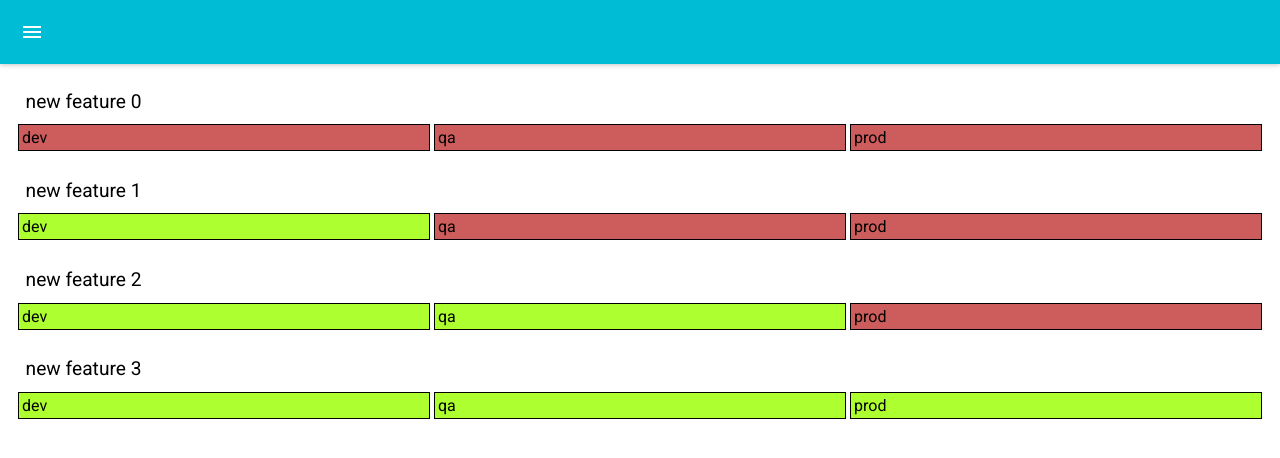
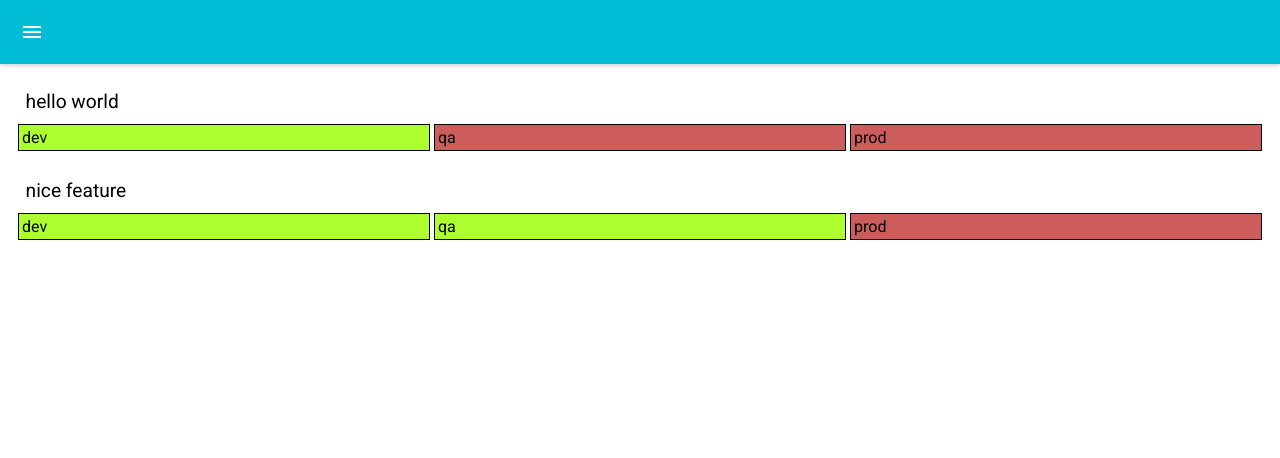
Before and after one commit to bilal-fazlani/feature-toggles-ui, a React (Create React App) app: page / in a window 1280 px wide. Shown: the top 458 px of the page. Built offline with nearby package versions, Linux system fonts and the light colour scheme; what react-tap-event-plugin would draw is missing.

Commit message:
Retrieving data from redux

```diff
--- a/package.json
+++ b/package.json
@@ -3,6 +3,7 @@
   "version": "0.1.0",
   "private": true,
   "dependencies": {
+    "lodash": "^4.17.4",
     "material-ui": "^0.18.7",
     "prop-types": "^15.5.10",
     "react": "^15.6.1",
--- a/src/App.js
+++ b/src/App.js
@@ -1,5 +1,5 @@
 import React, { Component } from 'react';
-import AppLayout from "./components/AppLayout/AppLayout";
+import AppLayout from "./components/AppLayout";
 
 import MuiThemeProvider from 'material-ui/styles/MuiThemeProvider';
 import {connect} from "react-redux";
--- /dev/null
+++ b/src/components/AppLayout.jsx
@@ -0,0 +1,39 @@
+import * as React from "react";
+import {AppBar} from "material-ui";
+import Sidebar from "./Sidebar";
+import {toggleSidebar} from "../actionCreators/sidebar";
+import {connect} from "react-redux";
+import Loader from "./Loader";
+import FeatureTogglesPage from "./FeatureTogglesPage";
+
+class AppLayout extends React.Component{
+
+    render(){
+        return <div>
+
+            <AppBar title={this.props.togglesLoaded ? this.props.applicationName : 'Loading...'}
+                    onLeftIconButtonTouchTap = {this.props.togglesLoaded ? this.props.handleToggle: ()=>{}} />
+
+            {
+                this.props.togglesLoaded ?
+                    <div>
+                        <Sidebar />
+                        <FeatureTogglesPage applicationName={this.props.applicationName}/>
+                    </div>
+                 :
+                <Loader />
+            }
+        </div>
+    }
+}
+
+const mapDispatchToProps = (dispatch) => ({
+    handleToggle : () => dispatch(toggleSidebar())
+});
+
+const mapStateToProps = (state) => ({
+    togglesLoaded: state.featureToggles.loaded,
+    applicationName : state.activeApplication
+});
+
+export default connect(mapStateToProps, mapDispatchToProps)(AppLayout);
--- a/src/components/AppLayout/AppLayout.jsx
+++ /dev/null
@@ -1,95 +0,0 @@
-import * as React from "react";
-import {AppBar} from "material-ui";
-import Sidebar from "./Sidebar";
-import {toggleSidebar} from "../../actionCreators/sidebar";
-import {connect} from "react-redux";
-import Loader from "./Loader";
-import Application from "../Application";
-
-class AppLayout extends React.Component{
-
-    render(){
-        return <div>
-
-            <AppBar title={this.props.togglesLoaded ? this.props.applicationName : 'Loading...'}
-                    onLeftIconButtonTouchTap = {this.props.togglesLoaded ? this.props.handleToggle: ()=>{}} />
-
-            {
-                this.props.togglesLoaded ?
-                    <div>
-                        <Sidebar />
-                        <Application applicationName={this.props.applicationName}/>
-                    </div>
-                 :
-                <Loader />
-            }
-
-            {/*<SwipeableViews*/}
-                {/*index={this.state.slideIndex}*/}
-                {/*onChangeIndex={this.handleChange}*/}
-            {/*>*/}
-                {/*<div className="collapsible-content">*/}
-                    {/*<Feature featureName="new feature 0" toggles={{dev: false, qa: false, prod: false}} />*/}
-                    {/*<Feature featureName="new feature 1" toggles={{dev: true, qa: false, prod: false}} />*/}
-                    {/*<Feature featureName="new feature 2 " toggles={{dev: true, qa: true, prod: false}} />*/}
-                    {/*<Feature featureName="new feature 3" toggles={{dev: true, qa: true, prod: true}} />*/}
-                {/*</div>*/}
-                {/*<div className="collapsible-content">*/}
-                    {/*<Feature featureName="new feature 0" toggles={{dev: false, qa: true, prod: false}} />*/}
-                    {/*<Feature featureName="new feature 1" toggles={{dev: true, qa: false, prod: false}} />*/}
-                {/*</div>*/}
-                {/*<div className="collapsible-content">*/}
-                    {/*<Feature featureName="new feature 0" toggles={{dev: false, qa: false, prod: false}} />*/}
-                    {/*<Feature featureName="new feature 1" toggles={{dev: true, qa: false, prod: false}} />*/}
-                    {/*<Feature featureName="new feature 2 " toggles={{dev: true, qa: true, prod: false}} />*/}
-                    {/*<Feature featureName="new feature 3" toggles={{dev: true, qa: true, prod: true}} />*/}
-                {/*</div>*/}
-                {/*<div className="collapsible-content">*/}
-                    {/*<Feature featureName="new feature 0" toggles={{dev: false, qa: true, prod: false}} />*/}
-                    {/*<Feature featureName="new feature 1" toggles={{dev: true, qa: false, prod: false}} />*/}
-                {/*</div>*/}
-                {/*<div className="collapsible-content">*/}
-                    {/*<Feature featureName="new feature 0" toggles={{dev: false, qa: false, prod: false}} />*/}
-                    {/*<Feature featureName="new feature 1" toggles={{dev: true, qa: false, prod: false}} />*/}
-                    {/*<Feature featureName="new feature 2 " toggles={{dev: true, qa: true, prod: false}} />*/}
-                    {/*<Feature featureName="new feature 3" toggles={{dev: true, qa: true, prod: true}} />*/}
-                {/*</div>*/}
-                {/*<div className="collapsible-content">*/}
-                    {/*<Feature featureName="new feature 0" toggles={{dev: false, qa: true, prod: false}} />*/}
-                    {/*<Feature featureName="new feature 1" toggles={{dev: true, qa: false, prod: false}} />*/}
-                {/*</div>*/}
-                {/*<div className="collapsible-content">*/}
-                    {/*<Feature featureName="new feature 0" toggles={{dev: false, qa: false, prod: false}} />*/}
-                    {/*<Feature featureName="new feature 1" toggles={{dev: true, qa: false, prod: false}} />*/}
-                    {/*<Feature featureName="new feature 2 " toggles={{dev: true, qa: true, prod: false}} />*/}
-                    {/*<Feature featureName="new feature 3" toggles={{dev: true, qa: true, prod: true}} />*/}
-                {/*</div>*/}
-                {/*<div className="collapsible-content">*/}
-                    {/*<Feature featureName="new feature 0" toggles={{dev: false, qa: true, prod: false}} />*/}
-                    {/*<Feature featureName="new feature 1" toggles={{dev: true, qa: false, prod: false}} />*/}
-                {/*</div>*/}
-                {/*<div className="collapsible-content">*/}
-                    {/*<Feature featureName="new feature 0" toggles={{dev: false, qa: false, prod: false}} />*/}
-                    {/*<Feature featureName="new feature 1" toggles={{dev: true, qa: false, prod: false}} />*/}
-                    {/*<Feature featureName="new feature 2 " toggles={{dev: true, qa: true, prod: false}} />*/}
-                    {/*<Feature featureName="new feature 3" toggles={{dev: true, qa: true, prod: true}} />*/}
-                {/*</div>*/}
-                {/*<div className="collapsible-content">*/}
-                    {/*<Feature featureName="new feature 0" toggles={{dev: false, qa: true, prod: false}} />*/}
-                    {/*<Feature featureName="new feature 1" toggles={{dev: true, qa: false, prod: false}} />*/}
-                {/*</div>*/}
-            {/*</SwipeableViews>*/}
-        </div>
-    }
-}
-
-const mapDispatchToProps = (dispatch) => ({
-    handleToggle : () => dispatch(toggleSidebar())
-});
-
-const mapStateToProps = (state) => ({
-    togglesLoaded: state.featureToggles.loaded,
-    applicationName : state.activeApplication
-});
-
-export default connect(mapStateToProps, mapDispatchToProps)(AppLayout);
--- a/src/components/Application.jsx
+++ /dev/null
@@ -1,19 +0,0 @@
-import * as React from "react";
-import Feature from './Feature';
-import * as PropTypes from 'prop-types'
-
-export default class Application extends React.Component{
-
-    render(){
-        return <div>
-            <Feature featureName="new feature 0" toggles={{dev: false, qa: false, prod: false}} />
-            <Feature featureName="new feature 1" toggles={{dev: true, qa: false, prod: false}} />
-            <Feature featureName="new feature 2 " toggles={{dev: true, qa: true, prod: false}} />
-            <Feature featureName="new feature 3" toggles={{dev: true, qa: true, prod: true}} />
-        </div>
-    }
-}
-
-Application.propTypes = {
-    applicationName: PropTypes.string.isRequired
-};
--- a/src/components/Feature.jsx
+++ b/src/components/Feature.jsx
@@ -2,8 +2,9 @@ import * as React from "react";
 import './Feature.css'
 import Toggle from "./Toggle";
 import * as PropTypes from 'prop-types'
+import {connect} from "react-redux";
 
-export default class Feature extends React.Component{
+export class Feature extends React.Component{
     render(){
         return <div className="toggle-row">
             <div className="feature-name ">
@@ -12,13 +13,20 @@ export default class Feature extends React.Component{
                 </span>
             </div>
             <div className="environments">
-                {Object.entries(this.props.toggles).map( t=> <Toggle key={`${this.props.featureName}-${t[0]}`} on={t[1]} env={t[0]}/>)}
+                {this.props.environments.map(env=><Toggle env={env} featureName={this.props.featureName} />)}
             </div>
         </div>
         }
     }
 
 Feature.propTypes = {
-    featureName : PropTypes.string.isRequired,
-    toggles : PropTypes.object.isRequired
+    featureName : PropTypes.string.isRequired
 };
+
+function mapStateToProps(state, ownProps) {
+    return {
+        environments: Object.keys(state.featureToggles.data[ownProps.featureName])
+    };
+}
+
+export default connect(mapStateToProps)(Feature);
--- /dev/null
+++ b/src/components/FeatureTogglesPage.jsx
@@ -0,0 +1,20 @@
+import * as React from "react";
+import Feature from './Feature';
+import {connect} from "react-redux";
+
+class FeatureTogglesPage extends React.Component{
+
+    render(){
+        return <div>
+            {this.props.features.map(feature=><Feature key={feature} featureName={feature} />)}
+        </div>
+    }
+}
+
+function mapStateToProps(state) {
+    return {
+        features: Object.keys(state.featureToggles.data)
+    }
+}
+
+export default connect(mapStateToProps)(FeatureTogglesPage);
--- a/src/components/AppLayout/Sidebar.jsx
+++ b/src/components/Sidebar.jsx
@@ -1,8 +1,8 @@
 import {Drawer, MenuItem} from "material-ui";
 import * as React from "react";
 import {connect} from "react-redux";
-import {closeSidebar, setSidebar} from "../../actionCreators/sidebar";
-import switchApplication from "../../actionCreators/activeApplication";
+import {closeSidebar, setSidebar} from "../actionCreators/sidebar";
+import switchApplication from "../actionCreators/activeApplication";
 
 class Sidebar extends React.Component{
 
--- a/src/components/Toggle.jsx
+++ b/src/components/Toggle.jsx
@@ -1,8 +1,9 @@
 import * as React from "react";
 import './Toggle.css'
 import * as PropTypes from 'prop-types'
+import {connect} from "react-redux";
 
-export default class Toggle extends React.Component{
+export class Toggle extends React.Component{
 
     constructor(props){
         super(props);
@@ -21,10 +22,17 @@ render(){
     toggle(){
         this.setState({on: !this.state.on});
     }
-
 }
 
 Toggle.propTypes = {
-  on: PropTypes.bool.isRequired,
-  env: PropTypes.string.isRequired
+    env: PropTypes.string.isRequired,
+    featureName : PropTypes.string.isRequired
 };
+
+function mapStateToProps(state, ownProps) {
+    return {
+        on : state.featureToggles.data[ownProps.featureName][ownProps.env]
+    }
+}
+
+export default connect(mapStateToProps)(Toggle);
```
Also changed, not shown: public/assets/arrow.svg (added), src/components/Loader.jsx (renamed from src/components/AppLayout/Loader.jsx), 1 other file (tests, documents, lock files or other folders). Lines whose indentation alone changed are shown as unchanged.
